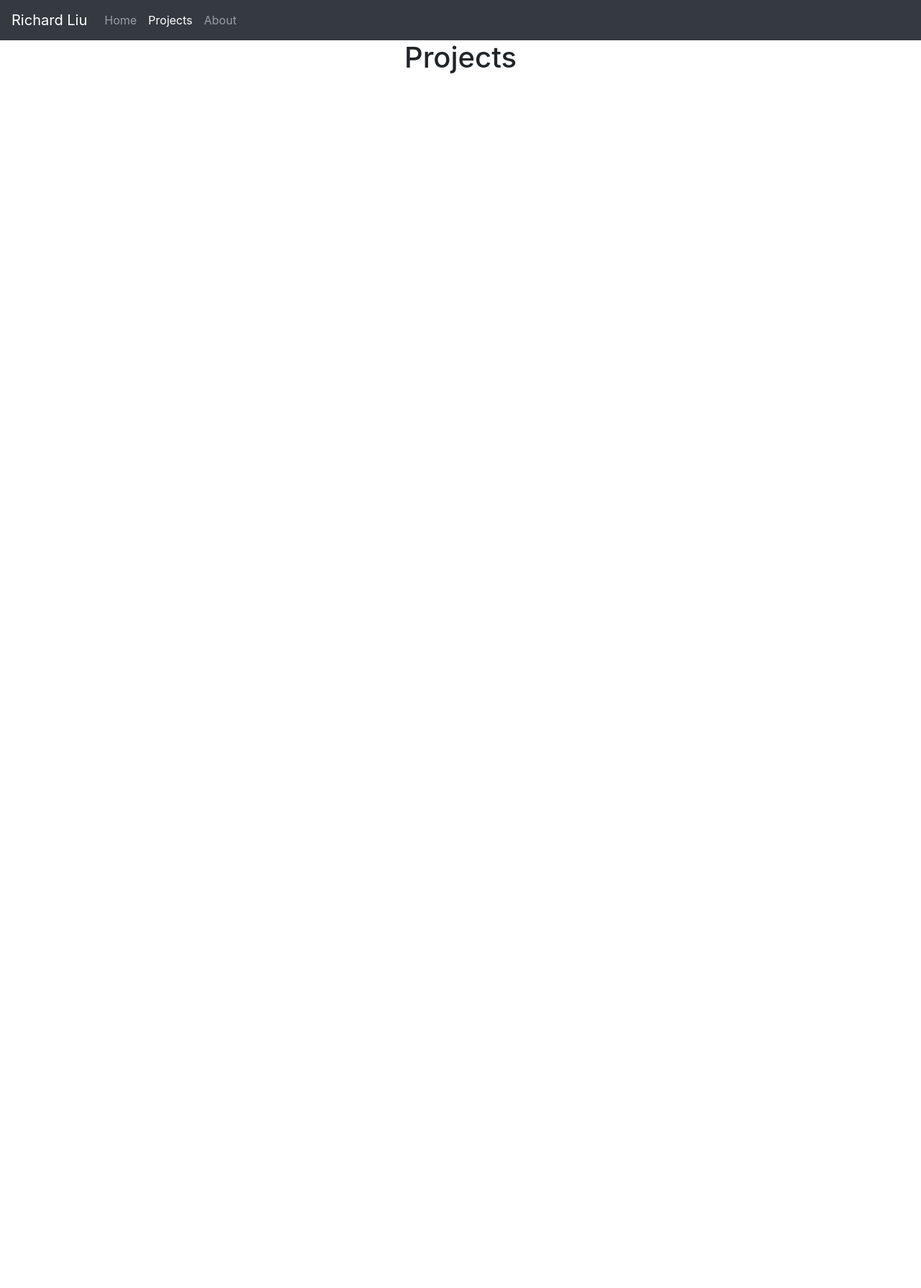
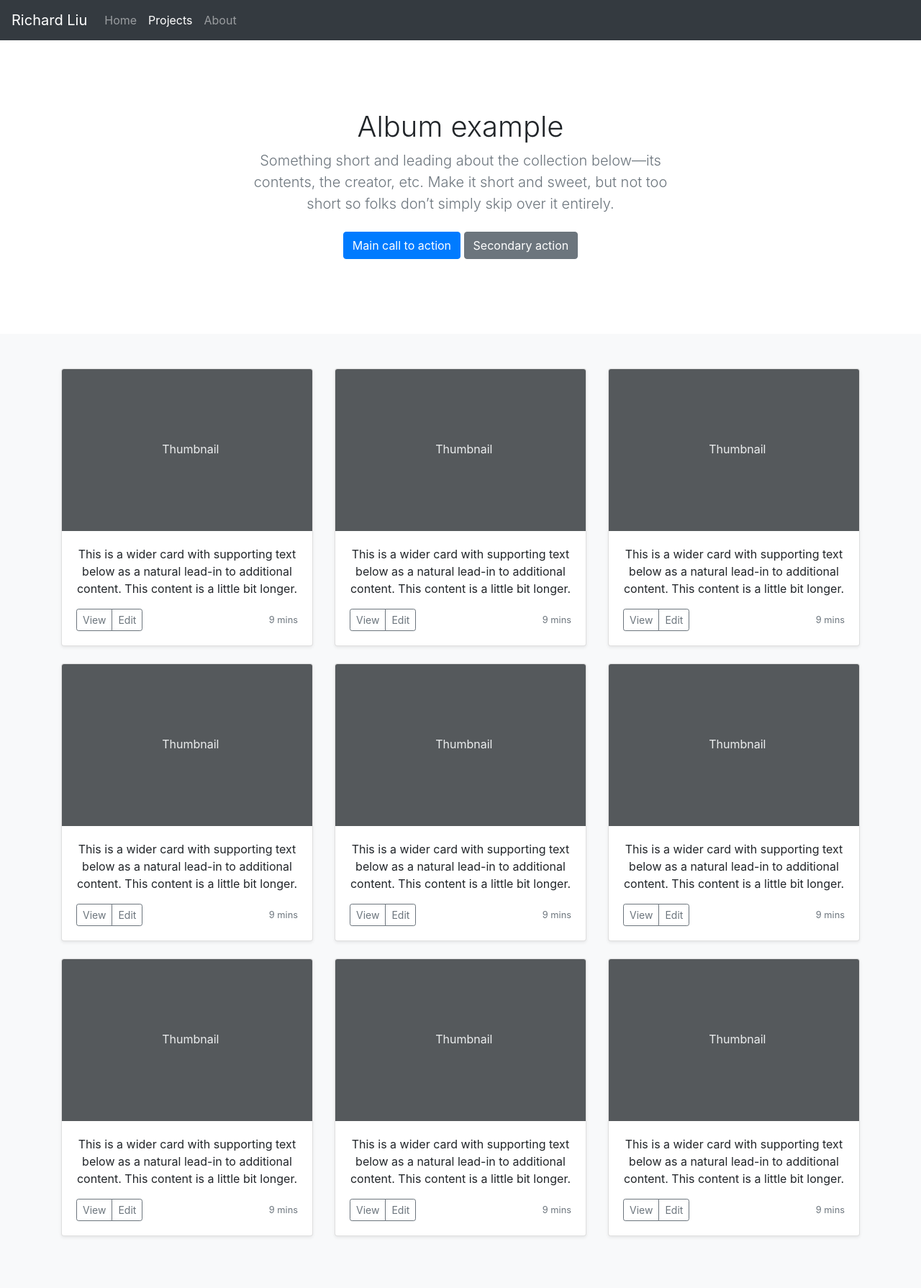
Before and after one commit to richardliuca/website, a Flask app: page /projects/ in a window 1280 px wide. Shown: the whole page at 72% size. Before the commit the page ends 102 px from the top, so only its background shows below. Run offline with Flask 2, Linux system fonts and the light colour scheme; some libraries are stand-ins or nearby versions.

Commit message:
adding main project hub page draft

```diff
--- /dev/null
+++ b/portfolio/project_hub/static/css/projects.css
@@ -0,0 +1,33 @@
+.jumbotron {
+  padding-top: 3rem;
+  padding-bottom: 3rem;
+  margin-bottom: 0;
+  background-color: #fff;
+}
+@media (min-width: 768px) {
+  .jumbotron {
+    padding-top: 6rem;
+    padding-bottom: 6rem;
+  }
+}
+
+.jumbotron p:last-child {
+  margin-bottom: 0;
+}
+
+.jumbotron-heading {
+  font-weight: 300;
+}
+
+.jumbotron .container {
+  max-width: 40rem;
+}
+
+footer {
+  padding-top: 3rem;
+  padding-bottom: 3rem;
+}
+
+footer p {
+  margin-bottom: .25rem;
+}
--- a/portfolio/project_hub/templates/projects.html
+++ b/portfolio/project_hub/templates/projects.html
@@ -1,5 +1,51 @@
 {% extends "layout.html" %}
 
+{% block style %}
+<link rel="stylesheet" href="{{ url_for('project_hub.static', filename='css/projects.css') }}">
+{% endblock style %}
+
+
 {% block body %}
-  <h1>Projects</h1>
+  <main role="main">
+    <section class="jumbotron text-center">
+      <div class="container">
+        <h1 class="jumbotron-heading">Album example</h1>
+        <p class="lead text-muted">Something short and leading about the collection below—its contents, the creator, etc. Make it short and sweet, but not too short so folks don’t simply skip over it entirely.</p>
+        <p>
+          <a href="#" class="btn btn-primary my-2">Main call to action</a>
+          <a href="#" class="btn btn-secondary my-2">Secondary action</a>
+        </p>
+      </div>
+    </section>
+
+    <div class="album py-5 bg-light">
+      <div class="container">
+        <div class="row">
+          {% for i in range(9) %}
+            <div class="col-md-4">
+              <div class="card mb-4 shadow-sm">
+                <svg class="bd-placeholder-img card-img-top" width="100%" height="225" xmlns="http://www.w3.org/2000/svg" preserveAspectRatio="xMidYMid slice" focusable="false" role="img" aria-label="Placeholder: Thumbnail">
+                  <title>Placeholder</title>
+                  <rect width="100%" height="100%" fill="#55595c"></rect>
+                  <text x="40%" y="50%" fill="#eceeef" dy=".3em">Thumbnail</text>
+                </svg>
+                <div class="card-body">
+                  <p class="card-text">This is a wider card with supporting text below as a natural lead-in to additional content. This content is a little bit longer.</p>
+                  <div class="d-flex justify-content-between align-items-center">
+                    <div class="btn-group">
+                      <button type="button" class="btn btn-sm btn-outline-secondary">View</button>
+                      <button type="button" class="btn btn-sm btn-outline-secondary">Edit</button>
+                    </div>
+                    <small class="text-muted">9 mins</small>
+                  </div>
+                </div>
+              </div>
+            </div>
+          {% endfor %}
+        </div>
+
+      </div>
+    </div>
+
+  </main>
 {% endblock body %}
```
